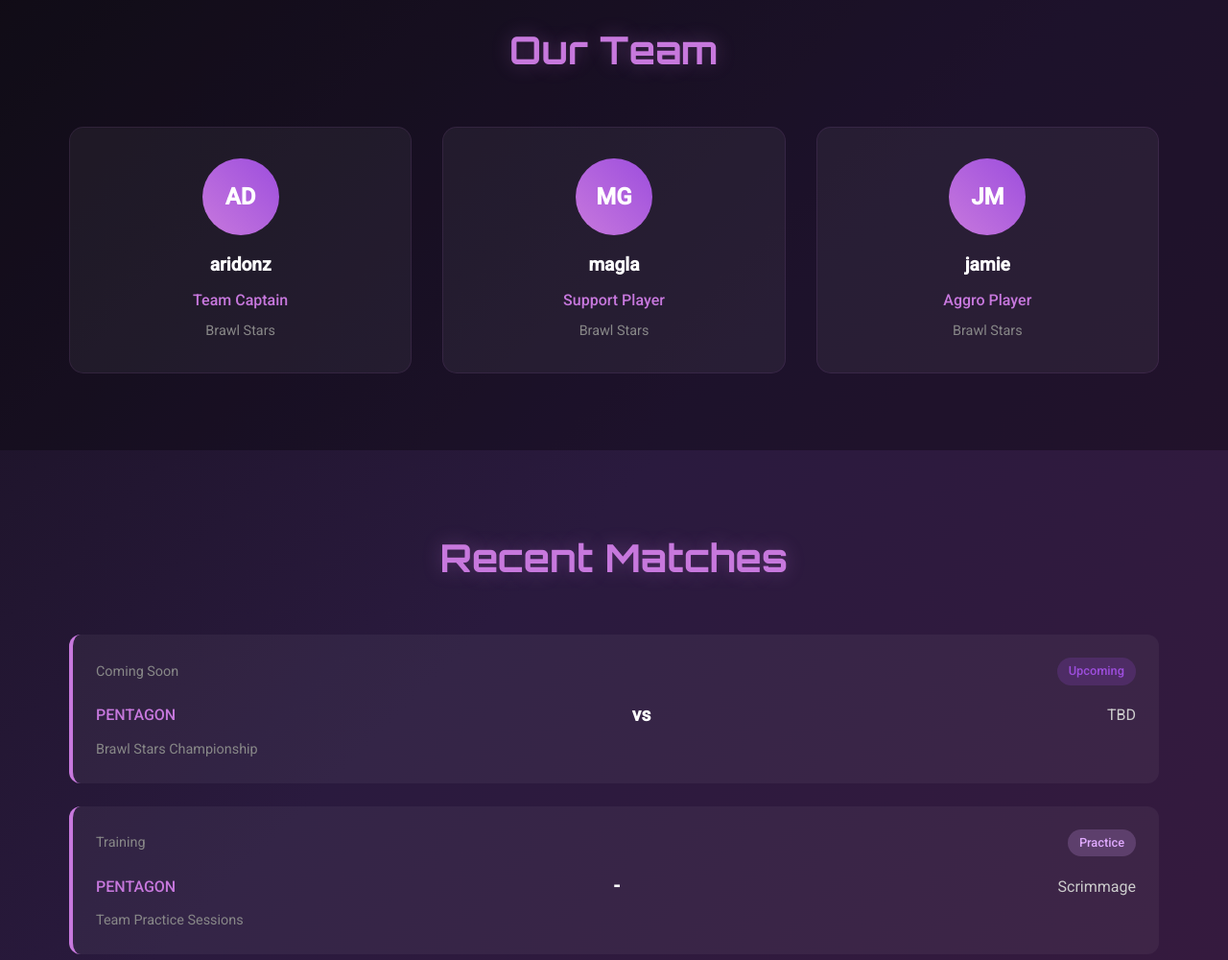
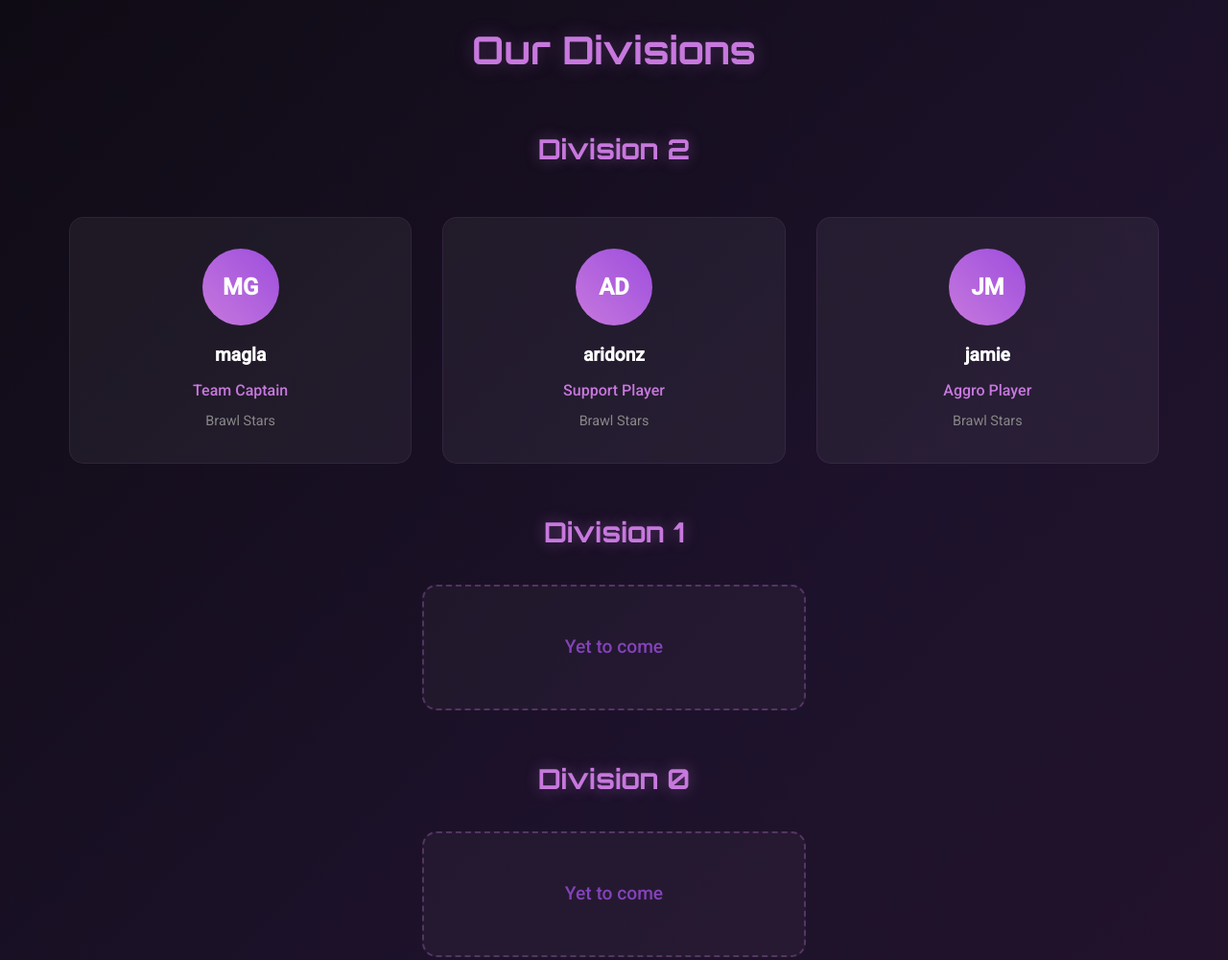
Before and after one commit to banazaza00-blip/pentagonesports, a plain HTML site: page index.html in a window 1280 px wide. Shown: the part 860-1860 px from the top of the page at 96% size. Drawn offline with Linux system fonts and the light colour scheme.

Commit message:
Add files via upload

```diff
--- a/css/style.css
+++ b/css/style.css
@@ -272,6 +272,37 @@ section {
 /* Team Section */
 .team {
     background: rgba(0, 0, 0, 0.3);
+}
+
+/* Division Sections */
+.division-section {
+    margin-bottom: 3rem;
+}
+
+.division-title {
+    font-family: 'Orbitron', monospace;
+    font-size: 1.8rem;
+    color: #c778dd;
+    text-align: center;
+    margin-bottom: 2rem;
+    text-shadow: 0 0 15px rgba(199, 120, 221, 0.4);
+}
+
+.coming-soon {
+    text-align: center;
+    padding: 3rem 2rem;
+    background: rgba(255, 255, 255, 0.03);
+    border-radius: 15px;
+    border: 2px dashed rgba(199, 120, 221, 0.3);
+    margin: 0 auto;
+    max-width: 400px;
+}
+
+.coming-soon p {
+    font-size: 1.2rem;
+    color: #9d4edd;
+    font-weight: 500;
+    opacity: 0.8;
 }
 
 .team-grid {
--- a/index.html
+++ b/index.html
@@ -57,21 +57,25 @@
     <!-- Team Section -->
     <section id="team" class="team">
         <div class="container">
-            <h2 class="section-title">Our Team</h2>
+            <h2 class="section-title">Our Divisions</h2>
+
+            <!-- Division 2 -->
+            <div class="division-section">
+                <h3 class="division-title">Division 2</h3>
                 <div class="team-grid">
+                    <div class="team-member">
+                        <div class="member-avatar">
+                            <div class="avatar-placeholder">MG</div>
+                        </div>
+                        <h3>magla</h3>
+                        <p class="role">Team Captain</p>
+                        <p class="game">Brawl Stars</p>
+                    </div>
                     <div class="team-member">
                         <div class="member-avatar">
                             <div class="avatar-placeholder">AD</div>
                         </div>
                         <h3>aridonz</h3>
-                    <p class="role">Team Captain</p>
-                    <p class="game">Brawl Stars</p>
-                </div>
-                <div class="team-member">
-                    <div class="member-avatar">
-                        <div class="avatar-placeholder">MG</div>
-                    </div>
-                    <h3>magla</h3>
                         <p class="role">Support Player</p>
                         <p class="game">Brawl Stars</p>
                     </div>
@@ -82,6 +86,23 @@
                         <h3>jamie</h3>
                         <p class="role">Aggro Player</p>
                         <p class="game">Brawl Stars</p>
+                    </div>
+                </div>
+            </div>
+
+            <!-- Division 1 -->
+            <div class="division-section">
+                <h3 class="division-title">Division 1</h3>
+                <div class="coming-soon">
+                    <p>Yet to come</p>
+                </div>
+            </div>
+
+            <!-- Division 0 -->
+            <div class="division-section">
+                <h3 class="division-title">Division 0</h3>
+                <div class="coming-soon">
+                    <p>Yet to come</p>
                 </div>
             </div>
         </div>
```
Lines whose indentation alone changed are shown as unchanged.
